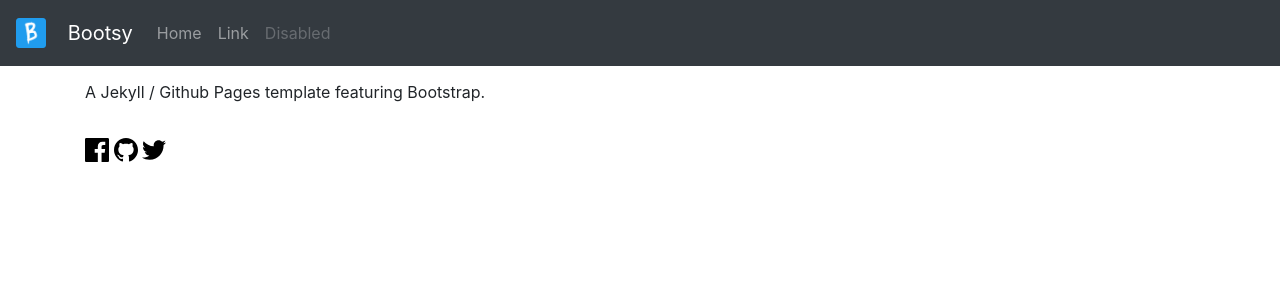
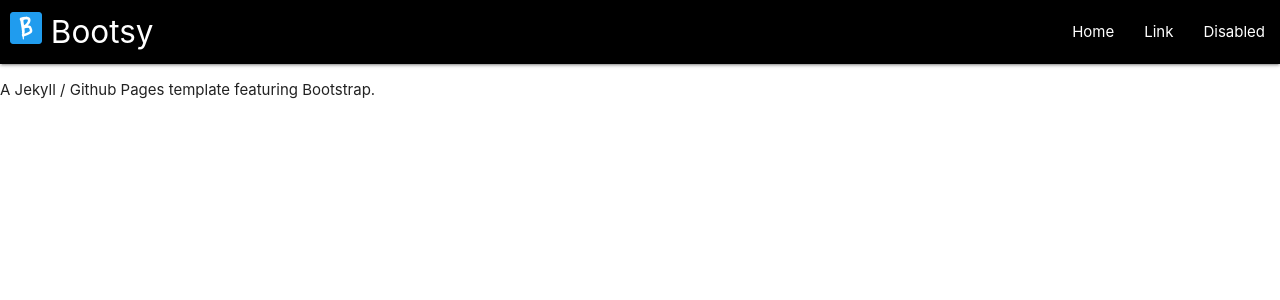
Before and after one commit to AnsoDesigns/Bootsy, a Jekyll site: the page built from index.md, in a window 1280 px wide. Shown: the top 300 px of the page. Built offline with Jekyll 4.4.1, drawn with Linux system fonts in a browser that asks for light colours.

Commit message:
Using materializecss. Nothing works like it should.

```diff
--- a/_includes/nav.html
+++ b/_includes/nav.html
@@ -1,3 +1,3 @@
-<a class="nav-link" href="#">Home <span class="sr-only">(current)</span></a>
-<a class="nav-link" href="#">Link</a>
-<a class="nav-link disabled" href="#" tabindex="-1" aria-disabled="true">Disabled</a>
+<li><a class="nav-link" href="#">Home</a></li>
+<li><a class="nav-link" href="#">Link</a></li>
+<li><a class="nav-link disabled" href="#" tabindex="-1" aria-disabled="true">Disabled</a></li>
--- a/_layouts/default.html
+++ b/_layouts/default.html
@@ -10,62 +10,26 @@
 	<meta charset="utf-8">
 	<meta name="viewport" content="width=device-width, initial-scale=1, shrink-to-fit=no">
 
-	<!-- Bootstrap CSS -->
-	<link rel="stylesheet" href="https://stackpath.bootstrapcdn.com/bootstrap/4.5.2/css/bootstrap.min.css"
-		integrity="sha384-JcKb8q3iqJ61gNV9KGb8thSsNjpSL0n8PARn9HuZOnIxN0hoP+VmmDGMN5t9UJ0Z" crossorigin="anonymous">
+	<!-- Compiled and minified CSS -->
+	<link rel="stylesheet" href="https://cdnjs.cloudflare.com/ajax/libs/materialize/1.0.0/css/materialize.min.css">
 </head>
 
-<body class="d-flex flex-column h-100">
-
-	<header>
-		<!-- Fixed navbar -->
-		<nav class="navbar navbar-expand-md navbar-dark fixed-top bg-dark">
-			<div class="navbar-brand">
-				<a class="navbar-brand" href="#"> <img src="/assets/img/{{site.logo}}" width="30" height="30"
-						class="d-inline-block align-top" alt="" loading="lazy"></a>
-				{{ site.title }}
-			</div>
-			<button class="navbar-toggler" type="button" data-toggle="collapse" data-target="#navbarCollapse"
-				aria-controls="navbarCollapse" aria-expanded="false" aria-label="Toggle navigation">
-				<span class="navbar-toggler-icon"></span>
-			</button>
-			<div class="collapse navbar-collapse" id="navbarCollapse">
-				<div class="navbar-nav mr-auto">
+<body>
+	<div class="navbar-fixed ">
+		<nav>
+			<div class="nav-wrapper black">
+				<a href="#!" class="brand-logo"> <img class="nav-logo" src="/assets/img/{{ site.logo }}"> Bootsy</a>
+				<ul class="right hide-on-med-and-down">
 					{% include nav.html %}
-				</div>
-				{% if site.has-search %}
-				<form class="form-inline mt-2 mt-md-0">
-					<input class="form-control mr-sm-2" type="text" placeholder="Search" aria-label="Search">
-					<button class="btn btn-outline-success my-2 my-sm-0" type="submit">Search</button>
-				</form>
-				{% endif %}
+				</ul>
 			</div>
 		</nav>
-	</header>
+	</div>
 
-	<main role="main" class="flex-shrink-0">
-		<div class="container">
-			{{ content }}
-		</div>
-	</main>
+	{{ content }}
 
-	<footer class="footer mt-auto py-3">
-		<div class="container">
-			{% include social.html %}
-		</div>
-	</footer>
-
-	<!-- Optional JavaScript -->
-	<!-- jQuery first, then Popper.js, then Bootstrap JS -->
-	<script src="https://code.jquery.com/jquery-3.5.1.slim.min.js"
-		integrity="sha384-DfXdz2htPH0lsSSs5nCTpuj/zy4C+OGpamoFVy38MVBnE+IbbVYUew+OrCXaRkfj"
-		crossorigin="anonymous"></script>
-	<script src="https://cdn.jsdelivr.net/npm/popper.js@1.16.1/dist/umd/popper.min.js"
-		integrity="sha384-9/reFTGAW83EW2RDu2S0VKaIzap3H66lZH81PoYlFhbGU+6BZp6G7niu735Sk7lN"
-		crossorigin="anonymous"></script>
-	<script src="https://stackpath.bootstrapcdn.com/bootstrap/4.5.2/js/bootstrap.min.js"
-		integrity="sha384-B4gt1jrGC7Jh4AgTPSdUtOBvfO8shuf57BaghqFfPlYxofvL8/KUEfYiJOMMV+rV"
-		crossorigin="anonymous"></script>
+	<!-- Compiled and minified JavaScript -->
+	<script src="https://cdnjs.cloudflare.com/ajax/libs/materialize/1.0.0/js/materialize.min.js"></script>
 </body>
 
 </html>
--- a/_sass/main.scss
+++ b/_sass/main.scss
@@ -1,14 +1,6 @@
-main > .container {
-    padding-top: 5rem;
-}
-
-.logo {
+img.nav-logo {
     height: 32px;
     width: 32px;
+    margin-left:10px;
+    vertical-align: text-top;
 }
-
-svg {
-    height: 24px;
-    width: 24px;
-    color: black;
-}
```
